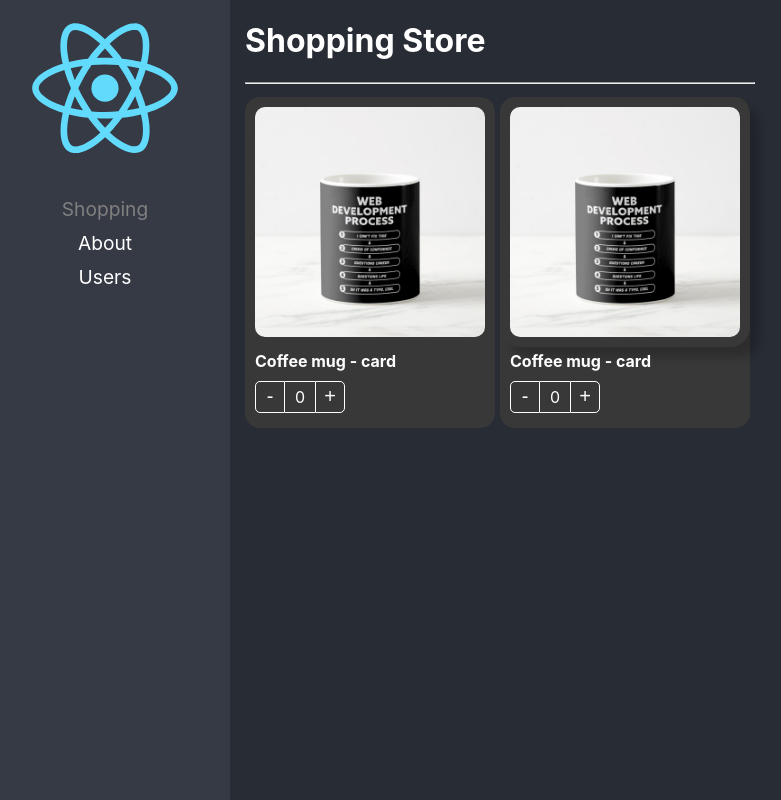
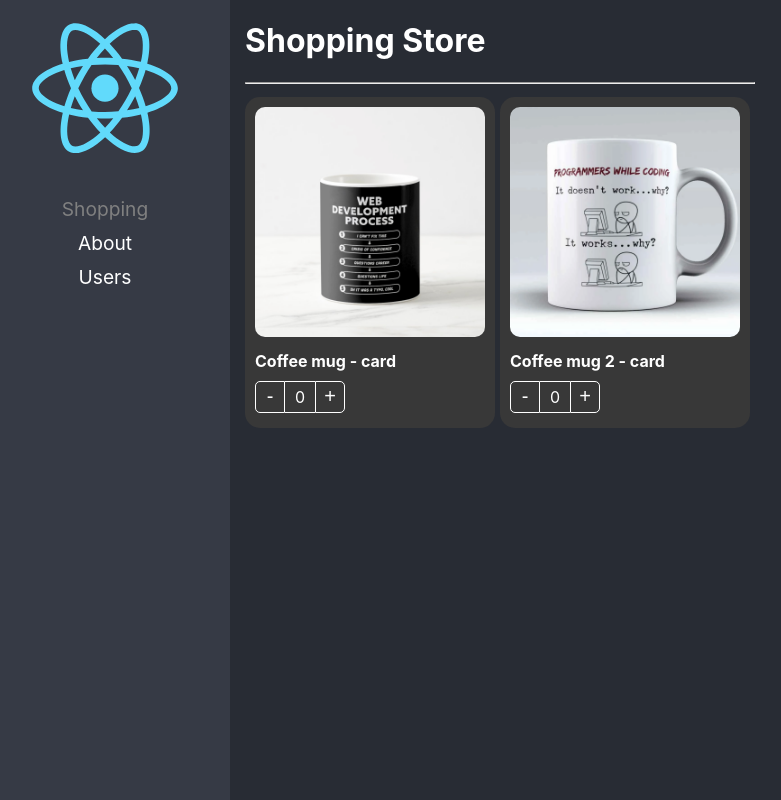
Before and after one commit to ramsesguillen/react-ts-patrones, a React (Create React App) app: page / in a window 1280 px wide. Shown: the whole page, without its empty margins (20-801 px from the left). Built offline with nearby package versions, Linux system fonts and the light colour scheme.

Commit message:
Control Props Implementado

```diff
--- a/src/02-component-patterns/components/ProductCard.tsx
+++ b/src/02-component-patterns/components/ProductCard.tsx
@@ -2,7 +2,7 @@ import styles from '../styles/styles.module.css'
 
 import { useProduct } from '../hooks/useProduct';
 import { createContext, ReactElement } from 'react';
-import { Product, ProductContextProps } from '../interfaces/interfaces';
+import { onChangeArgs, Product, ProductContextProps } from '../interfaces/interfaces';
 
 
 export interface Props {
@@ -10,7 +10,10 @@ export interface Props {
   children?: ReactElement | ReactElement[];
   className?: string;
   style?: React.CSSProperties;
+  onChange?: ( args: onChangeArgs ) => void;
+  value?: number;
 }
+
 
 
 export const ProductContext = createContext({} as ProductContextProps);
@@ -18,9 +21,9 @@ const { Provider } = ProductContext;
 
 
 
-export const ProductCard = ({ product, children, className, style }: Props ) => {
+export const ProductCard = ({ product, children, className, style, onChange, value }: Props ) => {
 
-  const { counter, increaseBy } = useProduct();
+  const { counter, increaseBy } = useProduct( { onChange, product, value } );
 
   return (
     <Provider value={{
--- /dev/null
+++ b/src/02-component-patterns/data/products.ts
@@ -0,0 +1,15 @@
+import { Product } from "../interfaces/interfaces";
+
+const product = {
+  id: '1',
+  title: 'Coffee mug - card',
+  img: './coffee-mug.png'
+}
+const product2 = {
+  id: '2',
+  title: 'Coffee mug 2 - card',
+  img: './coffee-mug2.png'
+}
+
+
+export const products: Product[] = [ product, product2 ];
--- a/src/02-component-patterns/hooks/useProduct.tsx
+++ b/src/02-component-patterns/hooks/useProduct.tsx
@@ -1,12 +1,33 @@
-import { useState } from "react";
+import { useEffect, useRef, useState } from "react";
+import { onChangeArgs, Product } from '../interfaces/interfaces';
 
 
-export const useProduct = () => {
-  const [counter, setCounter] = useState(0);
+interface useProductArgs {
+  product: Product;
+  onChange?: ( args: onChangeArgs) => void;
+  value?: number;
+}
+
+
+export const useProduct = ( { onChange, product, value = 0 }: useProductArgs ) => {
+  const [counter, setCounter] = useState( value );
+
+  const isControlled = useRef( !!onChange );
 
   const increaseBy = ( val: number ) => {
-    setCounter( prev => Math.max(prev + val, 0));
+
+    if ( isControlled.current ) {
+      return onChange!({ count: val, product });
+    }
+    const newValue = Math.max(counter + val, 0);
+    setCounter( newValue );
+    onChange && onChange({ count: newValue, product });
   }
+
+
+  useEffect(() => {
+    setCounter( value );
+  }, [value]);
 
   return {
     counter, increaseBy
--- /dev/null
+++ b/src/02-component-patterns/hooks/useShoppingCard.tsx
@@ -0,0 +1,47 @@
+import { useState } from "react";
+import { Product, ProductInCard } from "../interfaces/interfaces";
+
+
+
+export const useShoppingCard = () => {
+
+  const [shoppingCard, setShoppingCard] = useState<{ [key:string]: ProductInCard }>({});
+
+  const onProductCountChange = ( {count, product}: {count: number, product: Product } ) => {
+
+    setShoppingCard( oldShoppingCard => {
+
+      const productInCard: ProductInCard = oldShoppingCard[product.id] || { ...product, count: 0 }
+
+      if ( Math.max(productInCard.count + count,  0) > 0 ) {
+        productInCard.count += count;
+        return {
+          ...oldShoppingCard,
+          [product.id]: productInCard
+        }
+      }
+
+      const { [product.id]: toDelete, ...rest } = oldShoppingCard;
+      return {...rest};
+
+      // if ( count === 0 ) {
+      //   const { [product.id]: toDelete, ...rest } = oldShoppingCard;
+      //   return rest;
+      // }
+      // return {
+      //   ...oldShoppingCard,
+      //   [product.id]: { ...product, count  }
+      // }
+    });
+  }
+
+
+
+  return {
+    onProductCountChange,
+    shoppingCard
+  }
+
+
+
+}
--- a/src/02-component-patterns/pages/ShoppingPage.tsx
+++ b/src/02-component-patterns/pages/ShoppingPage.tsx
@@ -1,52 +1,72 @@
 // import { ProductButtons, ProductCard, ProductImage, ProductTitle } from "../components/ProductCard"
+// import { useState } from "react";
 import { ProductCard } from "../components"
 import { ProductButtons, ProductImage, ProductTitle } from "../components"
+// import { Product } from '../interfaces/interfaces';
 import '../styles/custom-styles.css';
+import { products } from '../data/products';
+import { useShoppingCard } from '../hooks/useShoppingCard';
 
 
-
-const product = {
-  id: '1',
-  title: 'Coffee mug - card',
-  img: './coffee-mug.png'
-}
 
 
 
 export const ShoppingPage = () => {
 
+  const { onProductCountChange, shoppingCard } = useShoppingCard();
+
   return (
     <div>
       <h1>Shopping Store</h1>
       <hr />
+
       <div style={{
           display: "flex",
           flexDirection: "row",
           flexWrap: "wrap"
-      }}>
+        }}
+      >
+        {
+          products.map( product => (
             <ProductCard
               product={ product }
               className='bg-dark text-white'
+              key={ product.id }
+              onChange={ (event) => onProductCountChange(event) }
+              value={ shoppingCard[product.id]?.count || 0 }
             >
               <ProductImage className='custom-image' />
               <ProductTitle className='text-white text-bold' />
               <ProductButtons className='custom-buttons' />
             </ProductCard>
+          ))
+        }
 
 
+        <div className="shopping-card">
+          {
+            Object.entries( shoppingCard ).map(([key, product]) => (
               <ProductCard
+                key={ key }
                 product={ product }
                 className='bg-dark text-white'
+                style={{ width: "100px" }}
+                value={ product.count }
+                onChange={ (event) => onProductCountChange(event) }
               >
-          <ProductCard.Image
-            className='custom-image'
+                {/* onChange={ () => onProductCountChange() } */}
+                <ProductImage className='custom-image' />
+                <ProductButtons
+                  className='custom-buttons'
                   style={{
-              boxShadow: '10px 10px 10px rgba(0,0,0,0.2)'
+                    display: "flex",
+                    justifyContent: "center"
                   }}
                 />
-          <ProductCard.Title  className='text-white text-bold'/>
-          <ProductCard.Buttons className='custom-buttons'  />
               </ProductCard>
+            ))
+          }
+        </div>
       </div>
     </div>
   )
--- a/src/02-component-patterns/styles/custom-styles.css
+++ b/src/02-component-patterns/styles/custom-styles.css
@@ -23,3 +23,9 @@
   color: white;
   border-color: white;
 }
+
+.shopping-card {
+  position: fixed;
+  right: 10px;
+  top: 0px;
+}
```
Also changed, not shown: src/02-component-patterns/interfaces/interfaces.ts (+9 -0 lines), public/coffee-mug2.png (added). Lines whose indentation alone changed are shown as unchanged.
